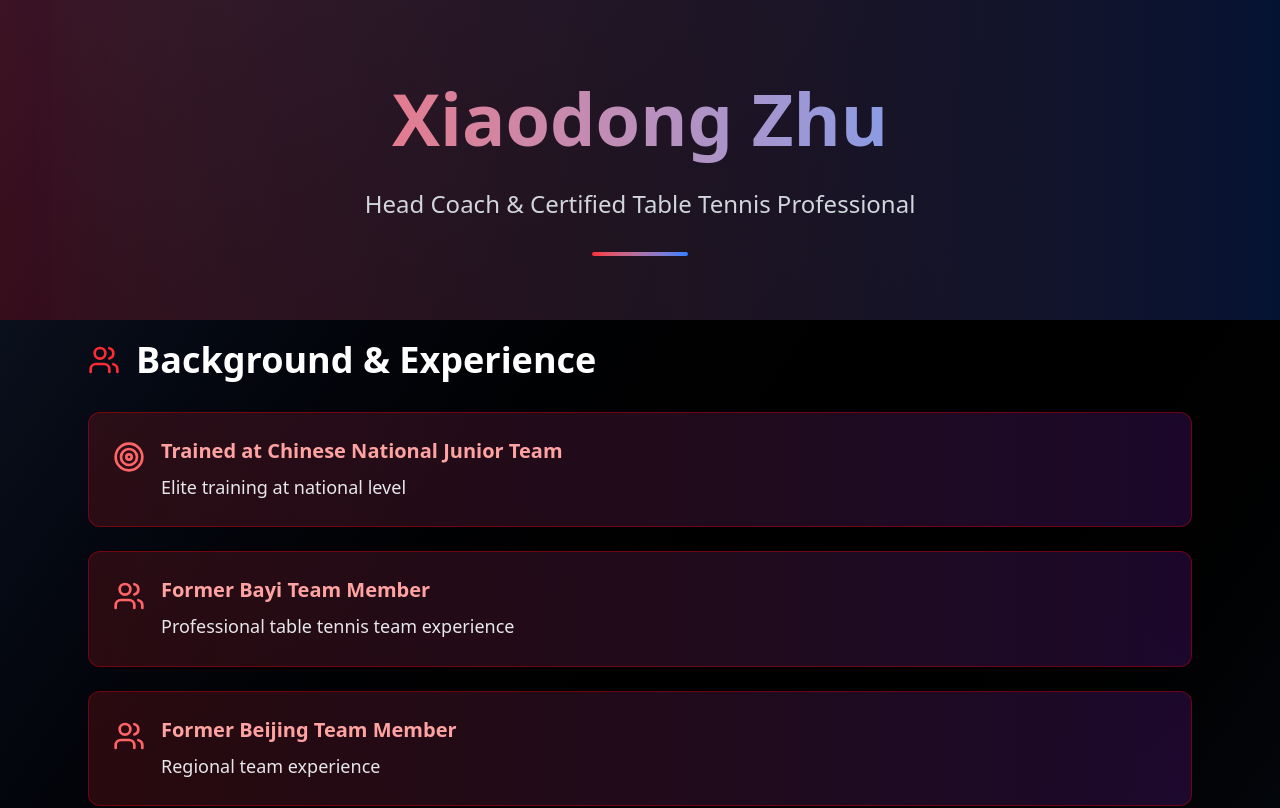
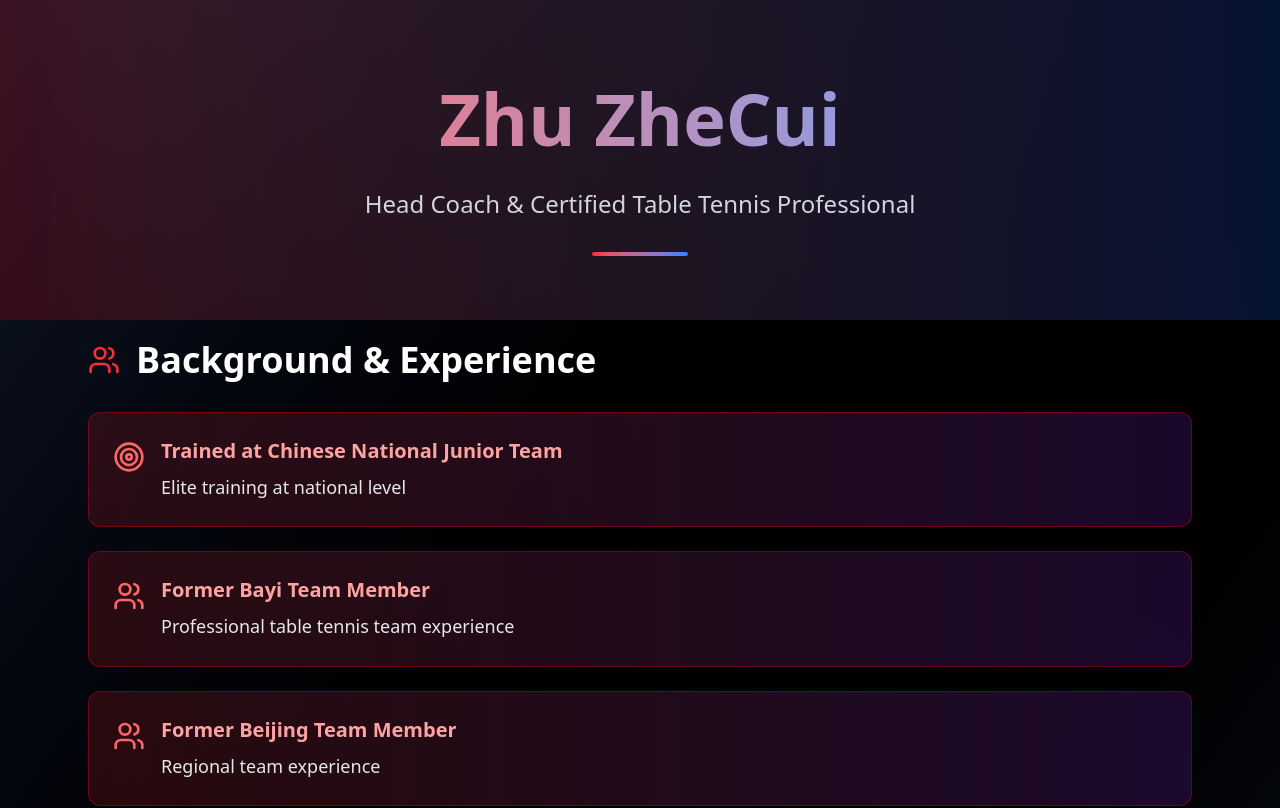
Before and after one commit to v-par23/truenorth, a React (Vite) app in the folder truenorthwebsite/: page /coaches/coachseven in a window 1280 px wide. Shown: the top 808 px of the page. Built offline with nearby package versions, Linux system fonts and the light colour scheme.

Commit message:
fixed name change

```diff
--- a/truenorthwebsite/src/coachpages/CoachSeven.jsx
+++ b/truenorthwebsite/src/coachpages/CoachSeven.jsx
@@ -61,7 +61,7 @@
                 <div className="relative px-6 py-16 text-center">
                     <div className="max-w-4xl mx-auto">
                         <h1 className="text-5xl md:text-7xl font-bold mb-4 bg-gradient-to-r from-red-400 to-blue-400 bg-clip-text text-transparent leading-normal">
-                            Xiaodong Zhu
+                            Zhu ZheCui
                         </h1>
                         <p className="text-xl md:text-2xl text-gray-300 font-light">
                             Head Coach & Certified Table Tennis Professional
```
